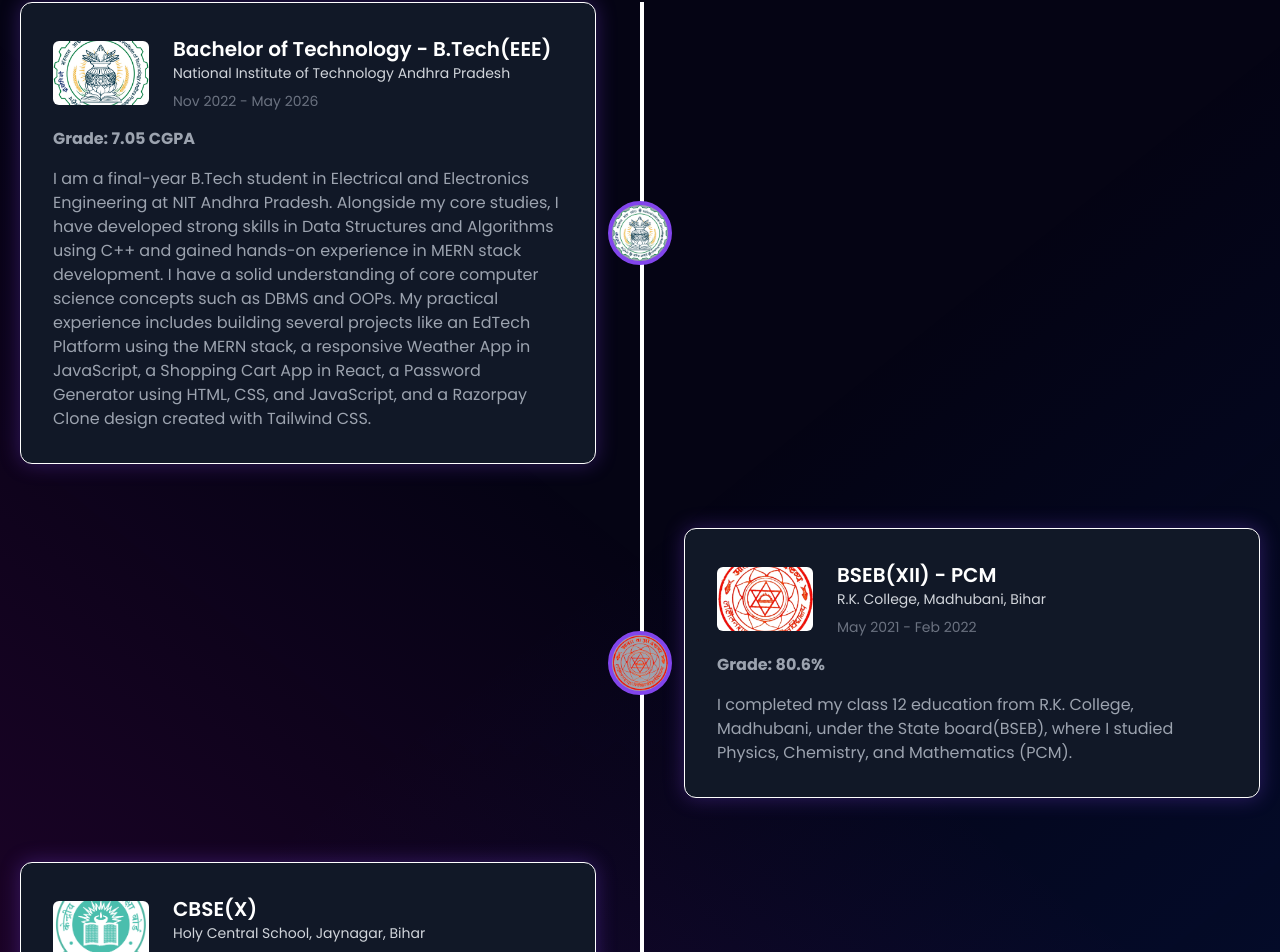
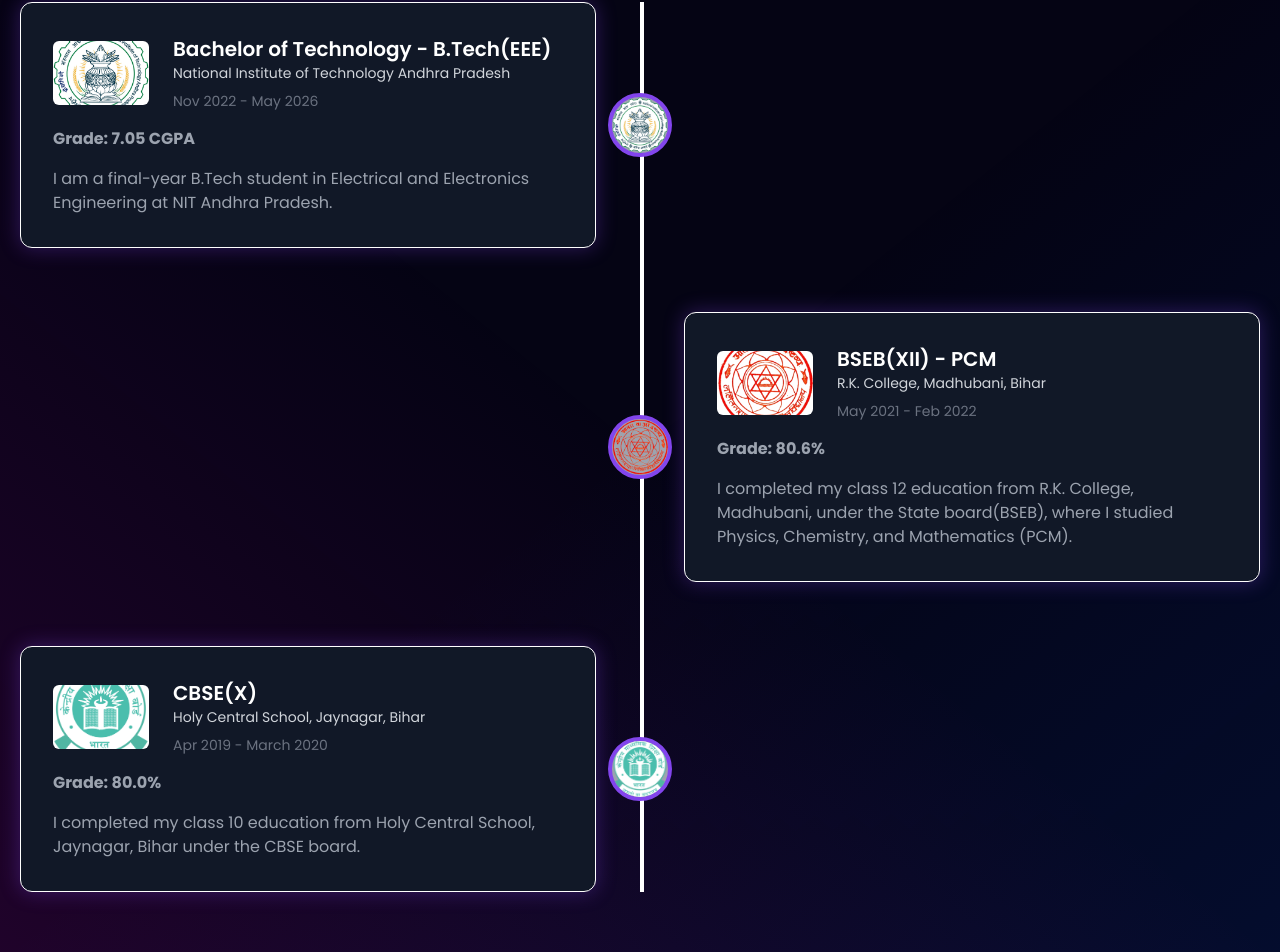
Before and after one commit to indrajeetPanjiyar/My-Portfolio, a React (Create React App) app: page / in a window 1280 px wide. Shown: the part 4672-5624 px from the top of the page. Built offline with nearby package versions, Linux system fonts and the light colour scheme.

Commit message:
fix: update description in SkillsInfo

```diff
--- a/src/constants.js
+++ b/src/constants.js
@@ -109,7 +109,7 @@ export const SkillsInfo = [
       school: "National Institute of Technology Andhra Pradesh",
       date: "Nov 2022 - May 2026",
       grade: "7.05 CGPA",
-      desc: "I am a final-year B.Tech student in Electrical and Electronics Engineering at NIT Andhra Pradesh. Alongside my core studies, I have developed strong skills in Data Structures and Algorithms using C++ and gained hands-on experience in MERN stack development. I have a solid understanding of core computer science concepts such as DBMS and OOPs. My practical experience includes building several projects like an EdTech Platform using the MERN stack, a responsive Weather App in JavaScript, a Shopping Cart App in React, a Password Generator using HTML, CSS, and JavaScript, and a Razorpay Clone design created with Tailwind CSS.",
+      desc: "I am a final-year B.Tech student in Electrical and Electronics Engineering at NIT Andhra Pradesh.",
       degree: "Bachelor of Technology - B.Tech(EEE)",
     },
     {
```
